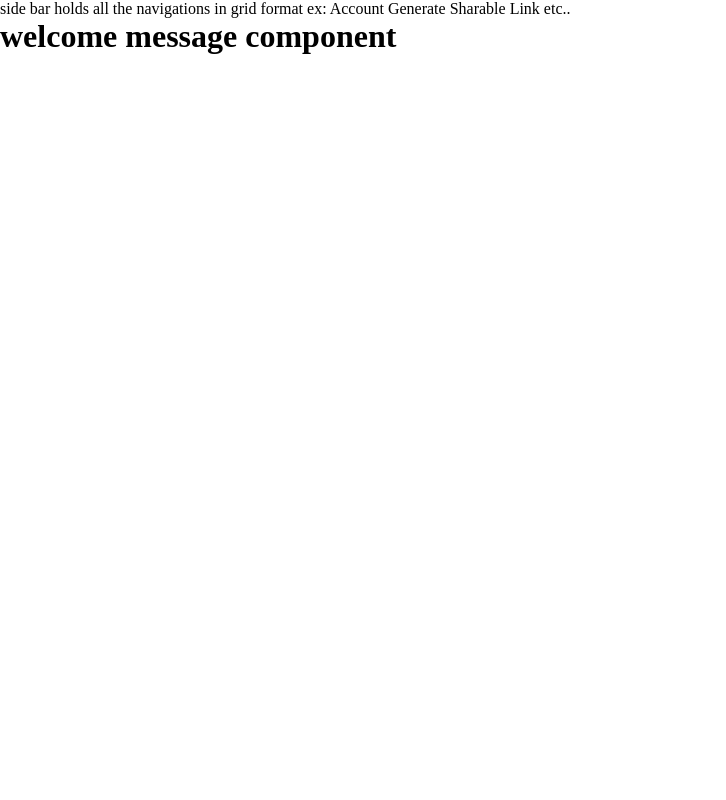
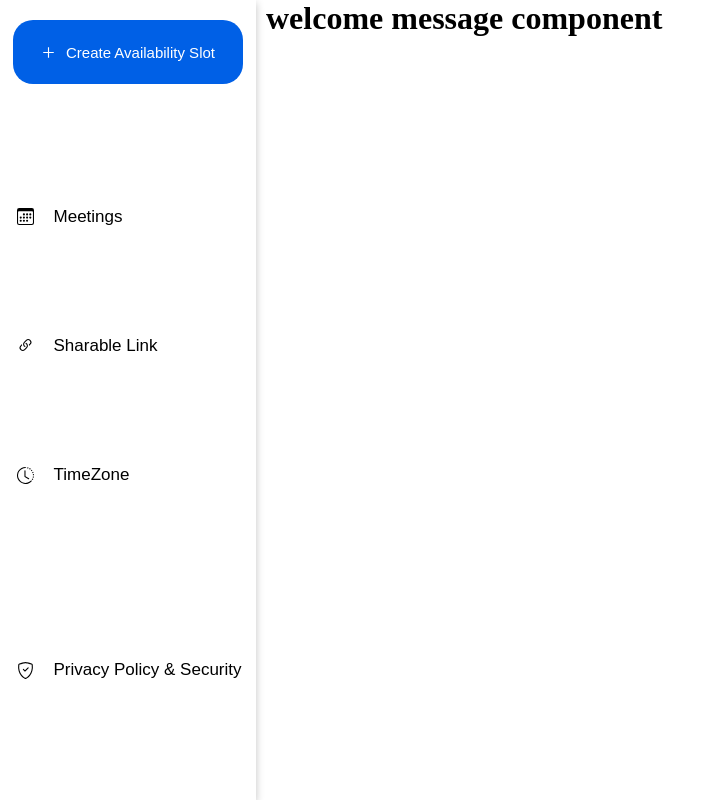
Before and after one commit to Swarnava-paul/connect-front-end, a React (Vite) app: page / in a window 1280 px wide. Shown: the whole page, without its empty margins (0-726 px from the left). Built offline with nearby package versions, Linux system fonts and the light colour scheme.

Commit message:
sidebar created

```diff
--- a/package.json
+++ b/package.json
@@ -17,6 +17,7 @@
     "framer-motion": "^11.9.0",
     "react": "^18.3.1",
     "react-dom": "^18.3.1",
+    "react-icons": "^5.3.0",
     "react-redux": "^9.1.2",
     "react-router-dom": "^6.26.2"
   },
--- a/src/Components/CustomizeBookingPage.jsx
+++ /dev/null
@@ -1,10 +0,0 @@
-
-const CustomizeBookingPage = () => {
-  return (
-    <>
-      <h1>Customize booking page comoponent</h1>
-    </>
-  )
-}
-
-export default CustomizeBookingPage
--- a/src/Components/DynamicComponentControl/DynamicComponentController.jsx
+++ b/src/Components/DynamicComponentControl/DynamicComponentController.jsx
@@ -2,12 +2,12 @@
 import { createContext , useReducer } from "react";
 
 //components
-import {CreateAvailability,GenerateSharableLink,
-ViewMeetings,ManageAccount,CustomizeBookingPage,
-WelcomeMessage
+import {CreateAvailability,SharableLink,
+ViewMeetings,
+WelcomeMessage,TimeZone
 } from '../exports'
 
-// eslint-disable-next-line react-refresh/only-export-components
+
 export const DynamicComponentContext = createContext();
 
 function returnDynamicComponent (state,action) {
@@ -18,17 +18,14 @@ function returnDynamicComponent (state,action) {
     case 'CreateAvailability' : {
         return CreateAvailability
     }
-    case 'GenerateSharableLink':{
-        return GenerateSharableLink
+    case 'SharableLink':{
+        return SharableLink
     }
     case 'ViewMeetings':{
         return ViewMeetings
     }
-    case 'ManageAccount':{
-        return ManageAccount
-    }
-    case 'CustomizeBookingPage':{
-        return CustomizeBookingPage
+    case 'TimeZone':{
+        return TimeZone
     }
  }
 }
--- a/src/Components/ManageAccount.jsx
+++ /dev/null
@@ -1,10 +0,0 @@
-
-const ManageAccount = () => {
-  return (
-    <>
-      <h1>Manage account component</h1>
-    </>
-  )
-}
-
-export default ManageAccount
--- a/src/Components/GenerateSharableLink.jsx
+++ b/src/Components/SharableLink.jsx
@@ -1,5 +1,5 @@
 
-const GenerateSharableLink = () => {
+const SharableLink = () => {
   return (
     <>
       <h1>Generate sharable link component</h1>
@@ -7,4 +7,4 @@ const GenerateSharableLink = () => {
   )
 }
 
-export default GenerateSharableLink
+export default SharableLink
--- a/src/Components/SideBar/SideBar.jsx
+++ b/src/Components/SideBar/SideBar.jsx
@@ -1,14 +1,75 @@
+import React from "react";
+import { Grid , Button , Text , Flex, border} from "@chakra-ui/react"
+import { DynamicComponentContext } from "../DynamicComponentControl/DynamicComponentController";
+import { useState  } from "react";
+
+// icons
+import { AiOutlinePlus } from "react-icons/ai";
+import { BsCalendar3 , BsLink45Deg , BsClockHistory , BsShieldCheck} from "react-icons/bs";
 
 const SideBar = () => {
+
+  // context
+  const {requestDynamicComponent} = React.useContext(DynamicComponentContext);
+  const [previousEvent,setPreviousEvent] = useState()
+  const arr = [
+    {name:'Meetings',dispatch:"ViewMeetings",Icon:BsCalendar3},
+    {name:'Sharable Link',dispatch:"SharableLink",Icon:BsLink45Deg},
+    {name:'TimeZone',dispatch:"TimeZone",Icon:BsClockHistory}
+  ]
+  const parentGrid = {
+   width:"20%",
+   height:"100vh",
+   boxShadow: "rgba(0, 0, 0, 0.24) 0px 3px 8px",
+
+  };
+
+  const arrButtons = {
+  paddingLeft:"10px",
+  border:"none",
+   backgroundColor:"white",
+   height:"8vh",
+   borderRadius:"6px",
+   fontFamily :"sans-serif",
+   fontSize:"17px",
+   width:"91%",
+   alignItems:"center",
+   margin:"auto",
+   gap:"20px"
+  }
+
+  function determineButtonBackgroundColor (e) {
+    if(previousEvent) {
+      previousEvent.style.backgroundColor = 'white';
+      previousEvent.style.color = 'black'
+    }
+    e.target.style.backgroundColor = 'whitesmoke';
+    e.target.style.color = 'RGB(0, 96, 230)'
+  }
+
   return (
-    <>
-    side bar holds all the navigations
-    in grid format
-    ex:
-    Account
-    Generate Sharable Link
-    etc..
-    </>
+    <Grid sx={parentGrid}>
+     <Button gap={10} fontSize={15} margin='auto' h='8vh' color='white' mt={20} borderRadius={20} bg='RGB(0, 96, 230)'w='90%' border='none'>
+        <AiOutlinePlus />
+        Create Availability Slot
+      </Button>
+      <Grid h='auto' mt='-50%'>
+      {
+        arr.map(({name,dispatch,Icon},index)=>(
+          <Flex key={index} sx={arrButtons} color='black'
+          onClick={(e)=>{
+            requestDynamicComponent({type:dispatch});
+            setPreviousEvent(e.target)
+            determineButtonBackgroundColor(e)
+           }}>
+            <Icon/>
+            {name}
+          </Flex>
+        ))
+      }
+      </Grid>
+      <Flex sx={arrButtons}><BsShieldCheck/>Privacy Policy & Security</Flex>
+    </Grid>
   )
 }
 
--- /dev/null
+++ b/src/Components/TimeZone.jsx
@@ -0,0 +1,10 @@
+
+const TimeZone = () => {
+  return (
+    <div>
+      time Zone
+    </div>
+  )
+}
+
+export default TimeZone
--- a/src/Components/exports.jsx
+++ b/src/Components/exports.jsx
@@ -4,14 +4,13 @@ import MainSection from './MainSection/MainSection'
 
 // components that will be used in Main Section
 import CreateAvailability from './CreateAvailability'
-import GenerateSharableLink from './GenerateSharableLink'
+import SharableLink from './SharableLink'
 import ViewMeetings from './ViewMeetings'
-import CustomizeBookingPage from './CustomizeBookingPage'
-import ManageAccount from './ManageAccount'
 import WelcomeMessage from "./WelcomeMessage";
+import TimeZone from './TimeZone'
 
 export {
 LoginModal,SideBar,
 MainSection,CreateAvailability,
-GenerateSharableLink,ViewMeetings,
-CustomizeBookingPage,ManageAccount,WelcomeMessage}
+SharableLink,ViewMeetings,
+WelcomeMessage,TimeZone}
--- a/src/Pages/HomePage.jsx
+++ b/src/Pages/HomePage.jsx
@@ -1,6 +1,7 @@
 import { useEffect} from "react"
 import { useLocation } from "react-router-dom"
 import { SideBar , MainSection} from "../Components/exports";
+import { Flex } from "@chakra-ui/react";
 
 const HomePage = () => {
 
@@ -49,10 +50,10 @@ const HomePage = () => {
 
 
   return (
-    <>
+    <Flex gap={10}>
       <SideBar/>
       <MainSection/>
-    </> /* only display this Home page  if redux auth state is true  and also display a loader is loading state will true */
+    </Flex> /* only display this Home page  if redux auth state is true  and also display a loader is loading state will true */
   )
 }
 
```
Also changed, not shown: 1 other file (tests, documents, lock files or other folders).
